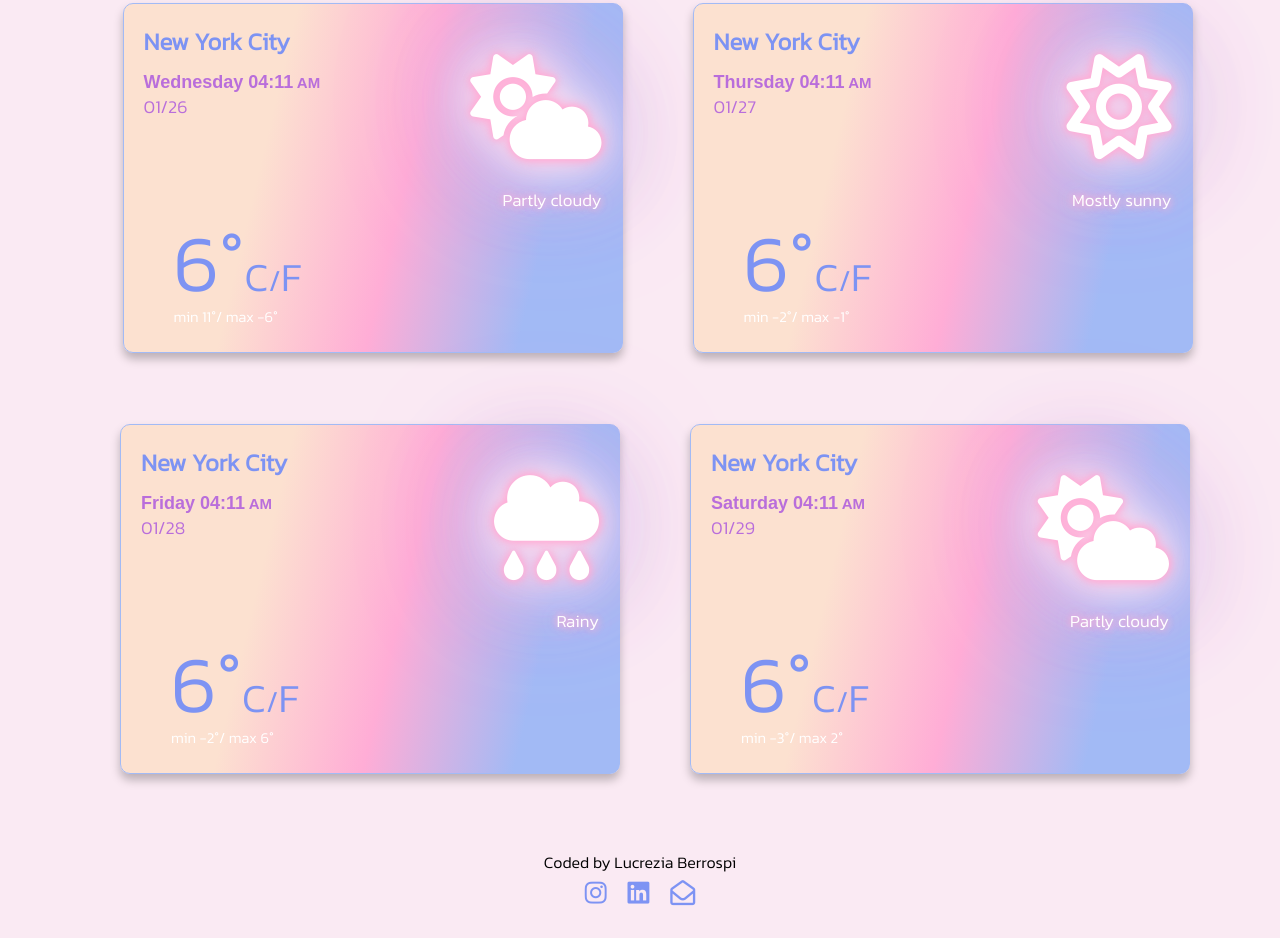
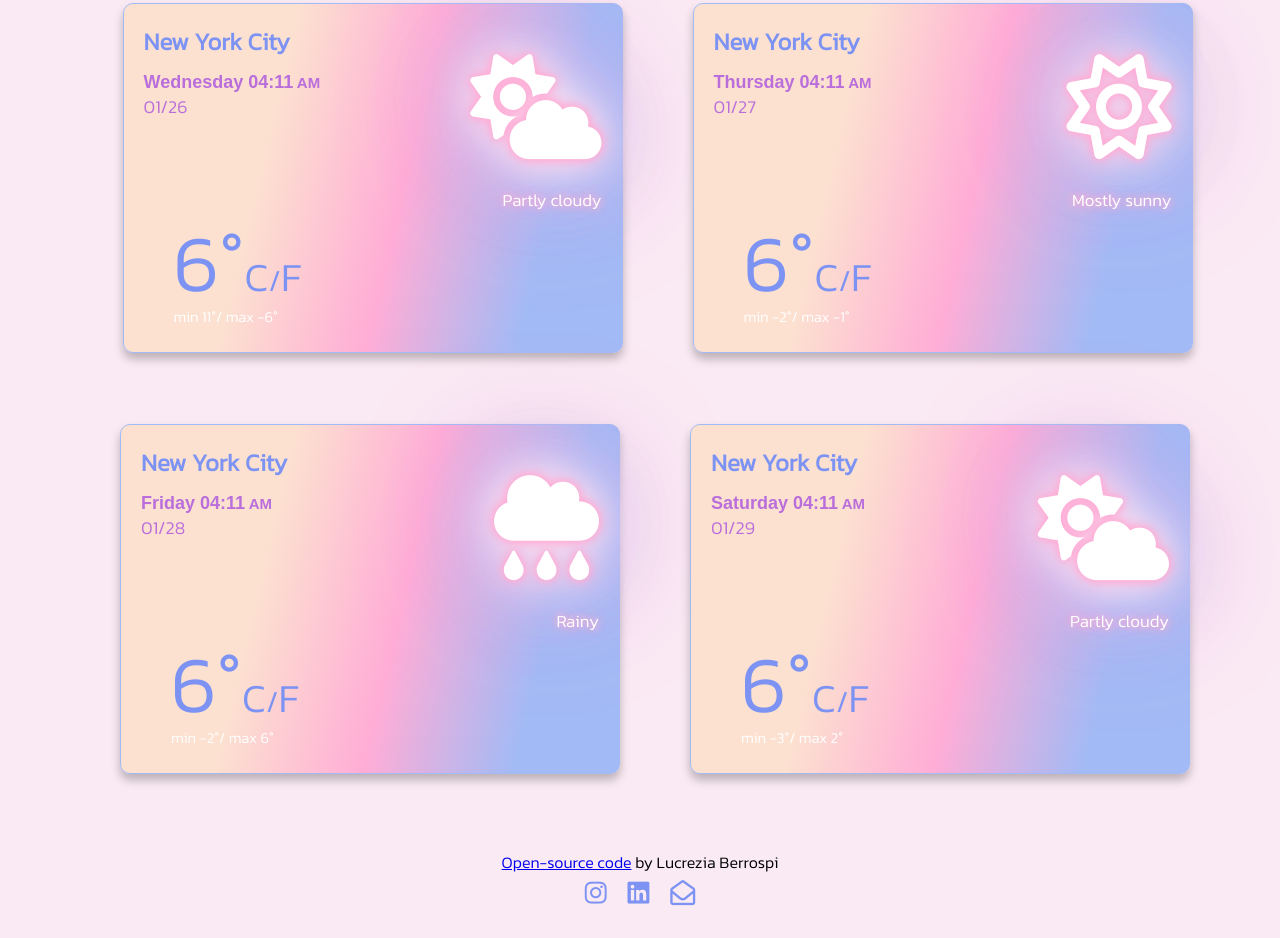
Before and after one commit to lulujkv96/Unicorn-Project, a website built with Parcel: page index.html in a window 1280 px wide. Shown: the part 761-1699 px from the top of the page. Built offline with nearby package versions, Linux system fonts and the light colour scheme; a web font is replaced by a local one.

Commit message:
added github link in the footer

```diff
--- a/index.html
+++ b/index.html
@@ -153,7 +153,7 @@
               </span></p>
         </div>
 
-    </div><p><footer>Coded by Lucrezia Berrospi <div class="contact-me"><i class="fab fa-instagram ig"></i>     <i class="fab fa-linkedin lk"></i>    <i class="far fa-envelope-open email"></i></footer>
+    </div><p><footer><a href="https://github.com/lulujkv96/Unicorn-Project" target="_blank" class="github">Open-source code</a> by Lucrezia Berrospi <div class="contact-me"><i class="fab fa-instagram ig"></i>     <i class="fab fa-linkedin lk"></i>    <i class="far fa-envelope-open email"></i></footer>
         </div></p></div>
         <link rel="indexsheet" href="style/index.js">
         <script src="style/index.js"> </script>
```
